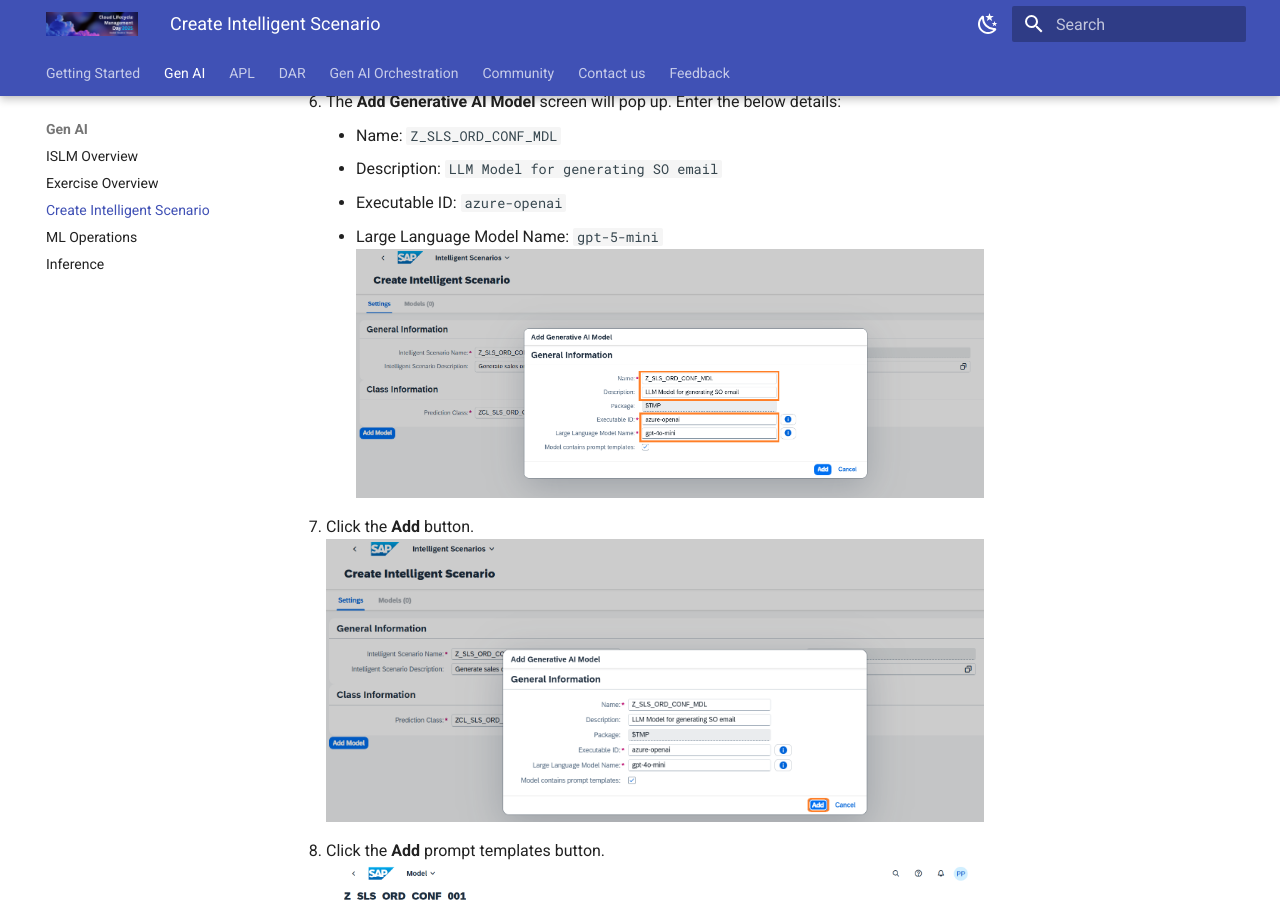
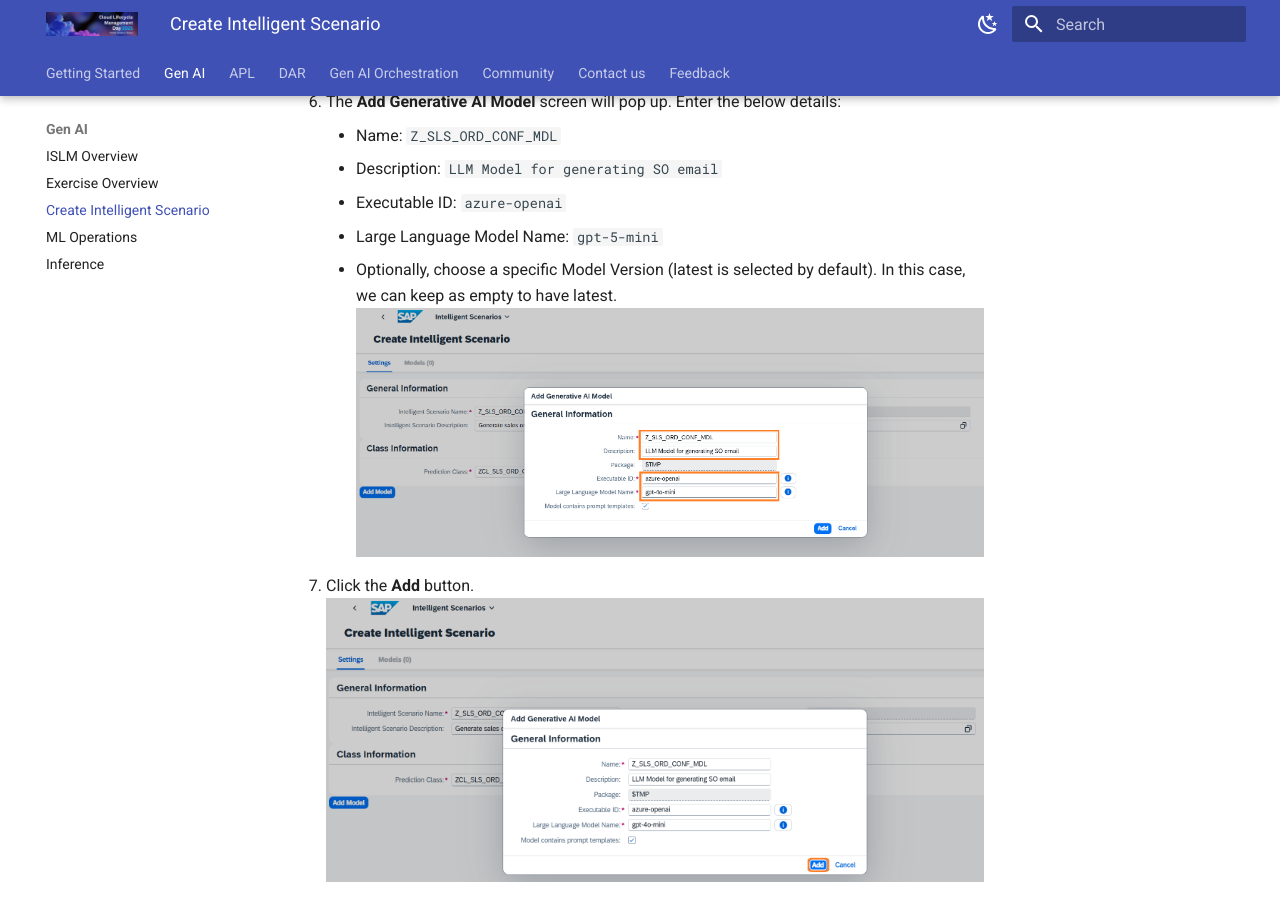
Before and after one commit to SAP-CLM-SL/ISLM, an MkDocs documentation site: the page built from docs/ISLM_with_SAPGenAI/createandpublish.md, in a window 1280 px wide and 900 px high, scrolled down 1466 px. Built offline with MkDocs 1.6.1 and Material for MkDocs 9.7.7, drawn with Linux system fonts in a browser that asks for light colours.

Commit message:
Update createandpublish.md

```diff
--- a/docs/ISLM_with_SAPGenAI/createandpublish.md
+++ b/docs/ISLM_with_SAPGenAI/createandpublish.md
@@ -22,6 +22,7 @@
     - Description: `LLM Model for generating SO email`
     - Executable ID: `azure-openai`
     - Large Language Model Name: `gpt-5-mini`
+    - Optionally, choose a specific Model Version (latest is selected by default). In this case, we can keep as empty to have latest.
     ![](./images/add_model.png)
 
 7. Click the **Add** button.
```
